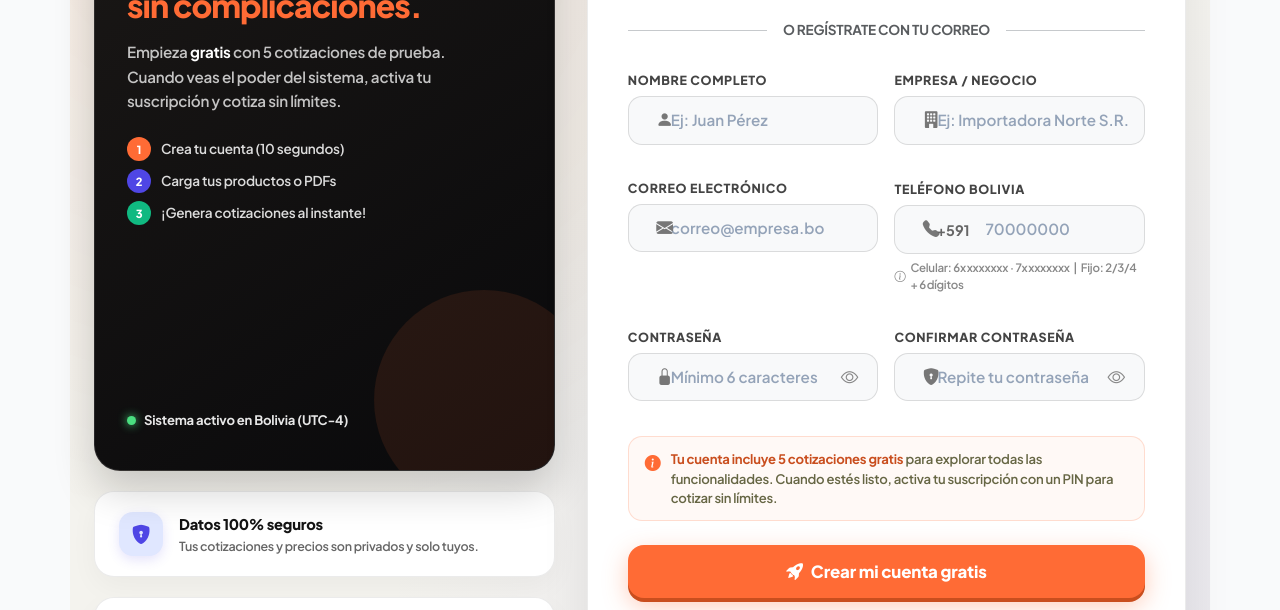
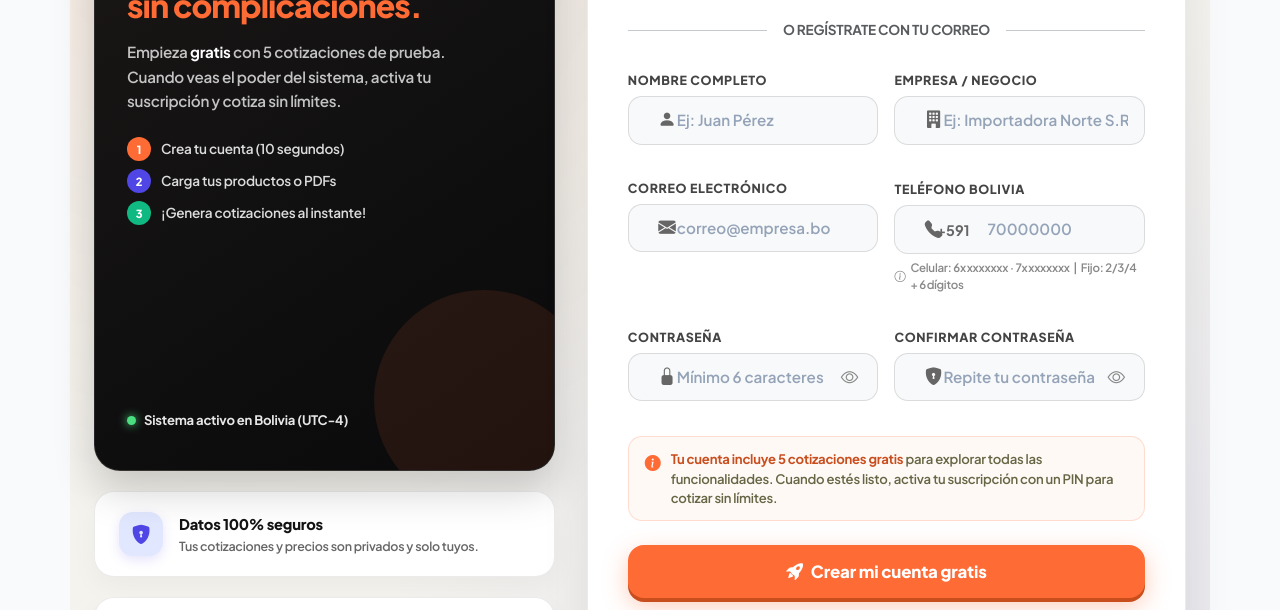
Before and after one commit to YungFozter/Sistema-de-Inventario-y-Cotizacion, a Flask app: page /registro in a window 1280 px wide. Shown: the part 343-953 px from the top of the page. Run offline with Flask 3, Linux system fonts and the light colour scheme.

Commit message:
fix(ui): aumento de padding-left explicito (48px) e indenacion limpia de iconos para evitar solapamiento con texto y placeholders

```diff
--- a/templates/autenticacion/registro.html
+++ b/templates/autenticacion/registro.html
@@ -160,16 +160,22 @@
 
     .clay-input-icon {
         position: absolute;
-        left: 14px;
-        color: #777;
-        font-size: 1.05rem;
-        z-index: 2;
+        left: 16px;
+        color: #666;
+        font-size: 1.1rem;
+        z-index: 5;
         pointer-events: none;
+        top: 50%;
+        transform: translateY(-50%);
+        line-height: 1;
     }
 
     .clay-input {
         width: 100% !important;
-        padding: 12px 14px 12px 42px;
+        padding-top: 12px !important;
+        padding-bottom: 12px !important;
+        padding-right: 16px !important;
+        padding-left: 48px !important;
         border: 1.5px solid rgba(0, 0, 0, 0.12) !important;
         border-radius: 14px !important;
         font-family: 'Plus Jakarta Sans', sans-serif;
@@ -182,6 +188,10 @@
         box-shadow: none;
     }
 
+    #reg_telefono {
+        padding-left: 92px !important;
+    }
+
     .clay-input:focus {
         background: #FFFFFF;
         border-color: #FF6B35;
@@ -191,6 +201,8 @@
     .clay-input-btn-eye {
         position: absolute;
         right: 12px;
+        top: 50%;
+        transform: translateY(-50%);
         background: none;
         border: none;
         color: #888;
@@ -198,6 +210,7 @@
         padding: 4px 8px;
         font-size: 1.1rem;
         transition: color 0.2s ease;
+        z-index: 5;
     }
 
     .clay-input-btn-eye:hover { color: #141414; }
```
Also changed, not shown: templates/autenticacion/login.html (+11 -5 lines).
